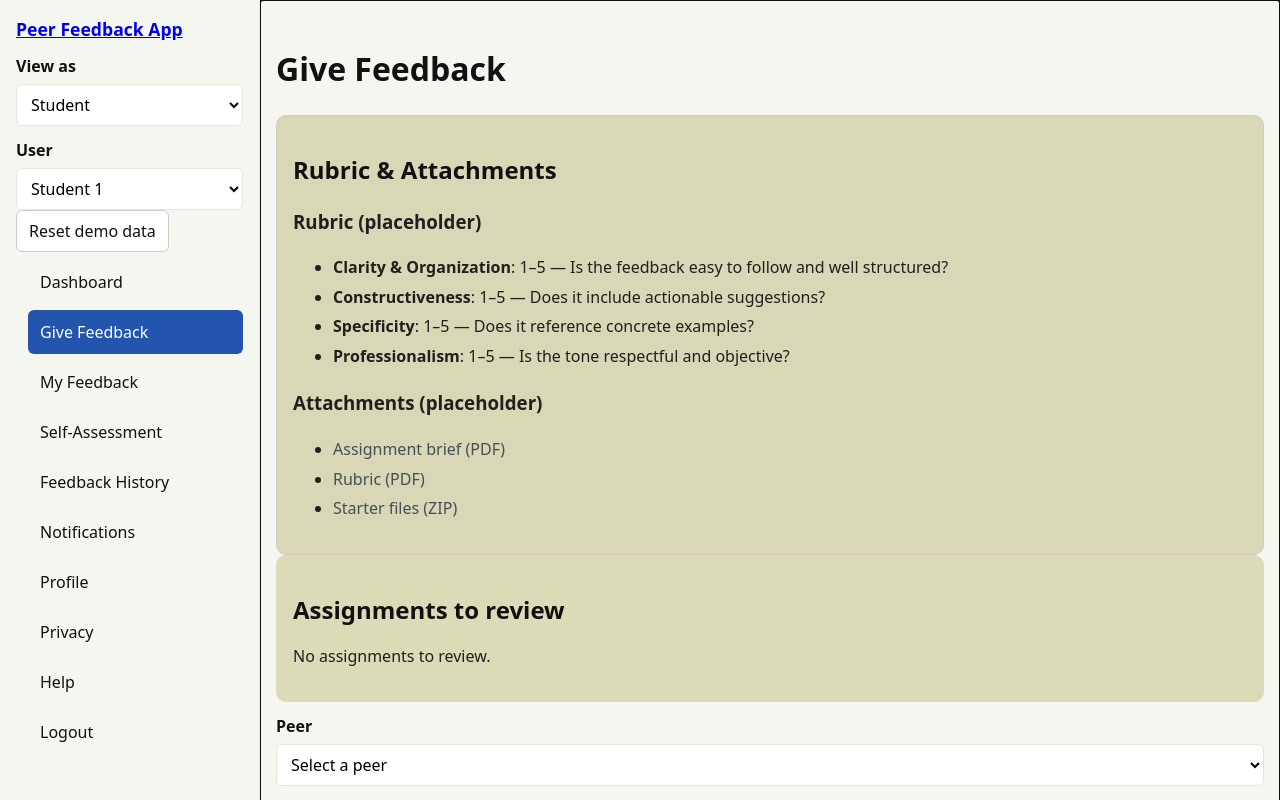
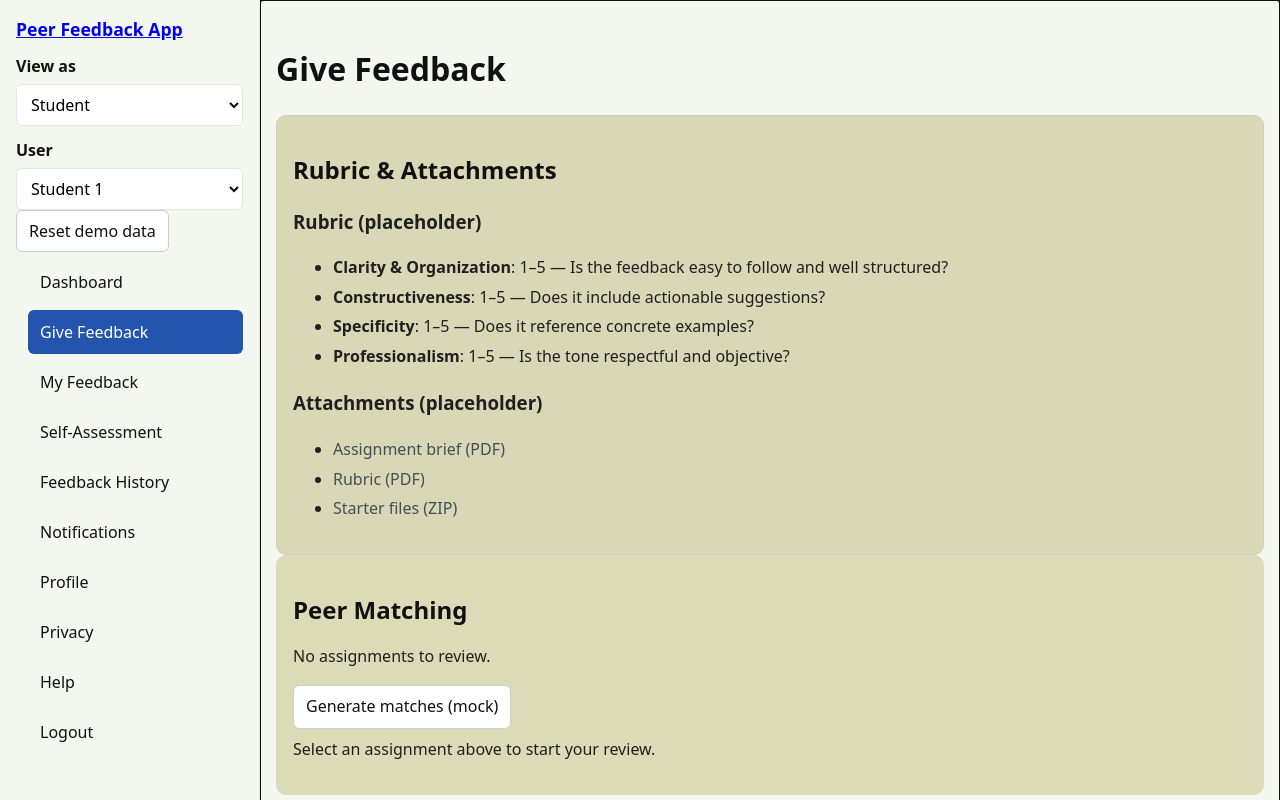
Before and after one commit to cox2ej/SeniorCapstone, a React (Vite) app in the folder src/frontend/react-app/: page /give-feedback in a window 1280 px wide. Shown: the top 800 px of the page. Built offline with nearby package versions, Linux system fonts and the light colour scheme.

Commit message:
Added mock functionality for peer matching
Added mock functionality for peer matching with generate match button

```diff
--- a/src/frontend/react-app/src/pages/GiveFeedback.jsx
+++ b/src/frontend/react-app/src/pages/GiveFeedback.jsx
@@ -1,4 +1,4 @@
-import { useRef, useState } from 'react'
+import { useEffect, useMemo, useRef, useState } from 'react'
 import { Link, useLocation, useNavigate } from 'react-router-dom'
 import { useMockStore } from '../store/mockStore.jsx'
 
@@ -7,12 +7,20 @@ export default function GiveFeedback() {
   const { search } = useLocation()
   const paramsIn = new URLSearchParams(search)
   const assignmentId = paramsIn.get('assignmentId') || ''
-  const { getAssignmentById, addReview, users, currentUser, getAssignmentsForReview } = useMockStore()
+  const { getAssignmentById, addReview, users, currentUser, assignments, addAssignmentFor } = useMockStore()
   const assignment = assignmentId ? getAssignmentById(assignmentId) : null
-  const reviewQueue = assignment ? [] : getAssignmentsForReview(currentUser)
+  const baseReviewQueue = useMemo(() => (
+    assignment ? [] : assignments.filter(a => a.owner !== currentUser)
+  ), [assignment, assignments, currentUser])
   const [message, setMessage] = useState('')
   const [errors, setErrors] = useState([])
   const errorSummaryRef = useRef(null)
+  const [matchMsg, setMatchMsg] = useState('')
+  const [queue, setQueue] = useState(baseReviewQueue)
+
+  useEffect(() => {
+    setQueue(baseReviewQueue)
+  }, [baseReviewQueue])
 
   function onSubmit(e) {
     e.preventDefault()
@@ -50,6 +58,22 @@ export default function GiveFeedback() {
     setTimeout(() => setMessage(''), 3000)
   }
 
+  function handleGenerateMatches() {
+    if (baseReviewQueue.length === 0) {
+      const other = Object.keys(users).find(id => id !== currentUser) || currentUser
+      const n = new Date()
+      addAssignmentFor(other, {
+        title: `Demo Assignment ${n.getHours()}:${String(n.getMinutes()).padStart(2, '0')}`,
+        description: 'Auto-generated for matching demo.'
+      })
+      setMatchMsg('Generated a demo assignment to review (mock).')
+    } else {
+      setQueue([...baseReviewQueue].sort(() => Math.random() - 0.5))
+      setMatchMsg('Matches generated (mock).')
+    }
+    setTimeout(() => setMatchMsg(''), 3000)
+  }
+
   return (
     <>
       <h1 id="give-feedback-title">Give Feedback</h1>
@@ -84,14 +108,14 @@ export default function GiveFeedback() {
       )}
 
       {!assignment && (
-        <section className="tile" aria-labelledby="gf-queue-title">
-          <h2 id="gf-queue-title" className="tile-title">Assignments to review</h2>
+        <section className="tile" aria-labelledby="gf-match-title">
+          <h2 id="gf-match-title" className="tile-title">Peer Matching</h2>
           <div className="tile-content">
-            {reviewQueue.length === 0 ? (
+            {queue.length === 0 ? (
               <p>No assignments to review.</p>
             ) : (
               <ul>
-                {reviewQueue.map(a => (
+                {queue.map(a => (
                   <li key={a.id}>
                     <strong>{a.title}</strong>
                     {a.description ? <div className="muted">{a.description}</div> : null}
@@ -102,41 +126,24 @@ export default function GiveFeedback() {
                 ))}
               </ul>
             )}
+            <div className="actions" style={{ marginTop: 12 }}>
+              <button type="button" className="btn" onClick={handleGenerateMatches} aria-label="Generate matches (mock)">Generate matches (mock)</button>
+            </div>
+            {matchMsg && (
+              <p role="status" aria-live="polite" style={{ marginTop: 8 }}>{matchMsg}</p>
+            )}
+            <p className="muted" style={{ marginTop: 8 }}>Select an assignment above to start your review.</p>
           </div>
         </section>
       )}
 
+      {assignment && (
         <form onSubmit={onSubmit} noValidate aria-labelledby="give-feedback-title">
-        {assignment ? (
-          <>
           <p id="assignment-context"><strong>Reviewing:</strong> {assignment.title} <span className="muted">(Owner: {users[assignment.owner]?.name || assignment.owner})</span></p>
           {assignment.description ? (
             <p>{assignment.description}</p>
           ) : (
             <p className="muted">No description provided.</p>
-            )}
-          </>
-        ) : (
-          <>
-            <label htmlFor="peer">Peer</label>
-            <select
-              id="peer"
-              name="peer"
-              required
-              defaultValue=""
-              aria-invalid={errors.some(e => e.field === 'peer') ? 'true' : 'false'}
-              aria-describedby={errors.some(e => e.field === 'peer') ? 'peer-error' : undefined}
-              className={errors.some(e => e.field === 'peer') ? 'input-error' : undefined}
-            >
-              <option value="" disabled>Select a peer</option>
-              <option>Peer A</option>
-              <option>Peer B</option>
-              <option>Peer C</option>
-            </select>
-            {errors.some(e => e.field === 'peer') && (
-              <p id="peer-error" className="help-error">{errors.find(e => e.field === 'peer')?.message}</p>
-            )}
-          </>
           )}
 
           <label htmlFor="rating">Rating (1-5)</label>
@@ -165,6 +172,7 @@ export default function GiveFeedback() {
             <Link to="/student-dashboard" className="btn" aria-label="Cancel and return to dashboard">Cancel</Link>
           </div>
         </form>
+      )}
       <div id="gf-messages" className="sr-only" aria-live="polite">{message}</div>
     </>
   )
--- a/src/frontend/react-app/src/pages/PeerMatching.jsx
+++ b/src/frontend/react-app/src/pages/PeerMatching.jsx
@@ -1,13 +1,51 @@
+import { useState } from 'react'
+import { useMockStore } from '../store/mockStore.jsx'
+
 export default function PeerMatching() {
+  const { assignments, users } = useMockStore()
+  const [msg, setMsg] = useState('')
+
+  const matches = assignments.map(a => {
+    const ownerId = a.owner
+    const reviewerId = Object.keys(users).find(id => id !== ownerId) || ownerId
+    return {
+      id: a.id,
+      title: a.title,
+      ownerName: users[ownerId]?.name || ownerId,
+      reviewerName: users[reviewerId]?.name || reviewerId,
+    }
+  })
+
+  function handleGenerate() {
+    setMsg('Matches generated (mock).')
+    setTimeout(() => setMsg(''), 3000)
+  }
+
   return (
     <>
       <h1>Peer Matching</h1>
       <section className="tile" aria-labelledby="pm-overview">
-        <h2 id="pm-overview" className="tile-title">Future Matching</h2>
+        <h2 id="pm-overview" className="tile-title">Current matches (demo)</h2>
         <div className="tile-content">
-          <p>Future enhancement placeholder for algorithmic/manual group formation.</p>
+          {matches.length === 0 ? (
+            <p>No assignments available for matching. Post an assignment as a student to see suggested pairs.</p>
+          ) : (
+            <ul>
+              {matches.map(m => (
+                <li key={m.id}>
+                  <strong>{m.title}</strong>
+                  <div className="muted">Owner: {m.ownerName}</div>
+                  <div>Suggested reviewer: {m.reviewerName}</div>
+                </li>
+              ))}
+            </ul>
+          )}
+          <div className="actions" style={{ marginTop: 16 }}>
+            <button type="button" className="btn primary" onClick={handleGenerate} aria-label="Generate matches (mock)">Generate matches (mock)</button>
+          </div>
         </div>
       </section>
+      <div id="pm-messages" className="sr-only" aria-live="polite">{msg}</div>
     </>
   )
 }
--- a/src/frontend/react-app/src/store/mockStore.jsx
+++ b/src/frontend/react-app/src/store/mockStore.jsx
@@ -36,6 +36,15 @@ export function MockStoreProvider({ children }) {
     }))
   }
 
+  const addAssignmentFor = (ownerId, { title, description }) => {
+    const id = 'a_' + Math.random().toString(36).slice(2, 9)
+    const createdAt = new Date().toISOString()
+    setStore(s => ({
+      ...s,
+      assignments: [...s.assignments, { id, title, description, owner: ownerId, createdAt }]
+    }))
+  }
+
   const addReview = ({ assignmentId, rating, comments }) => {
     const id = 'r_' + Math.random().toString(36).slice(2, 9)
     const createdAt = new Date().toISOString()
@@ -64,6 +73,7 @@ export function MockStoreProvider({ children }) {
     assignments: store.assignments,
     reviews: store.reviews,
     addAssignment,
+    addAssignmentFor,
     addReview,
     resetDemo,
     getAssignmentsByOwner: (userId) => store.assignments.filter(a => a.owner === userId),
```
Lines whose indentation alone changed are shown as unchanged.
